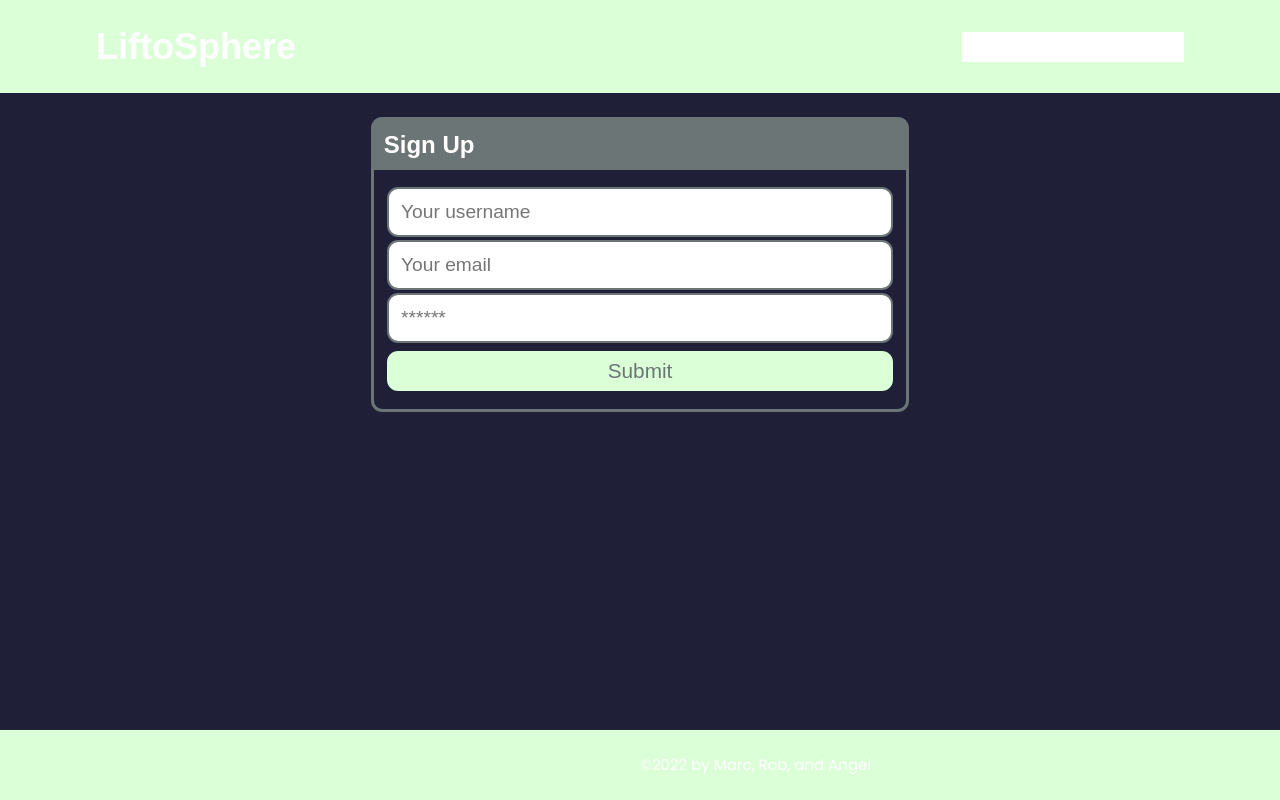
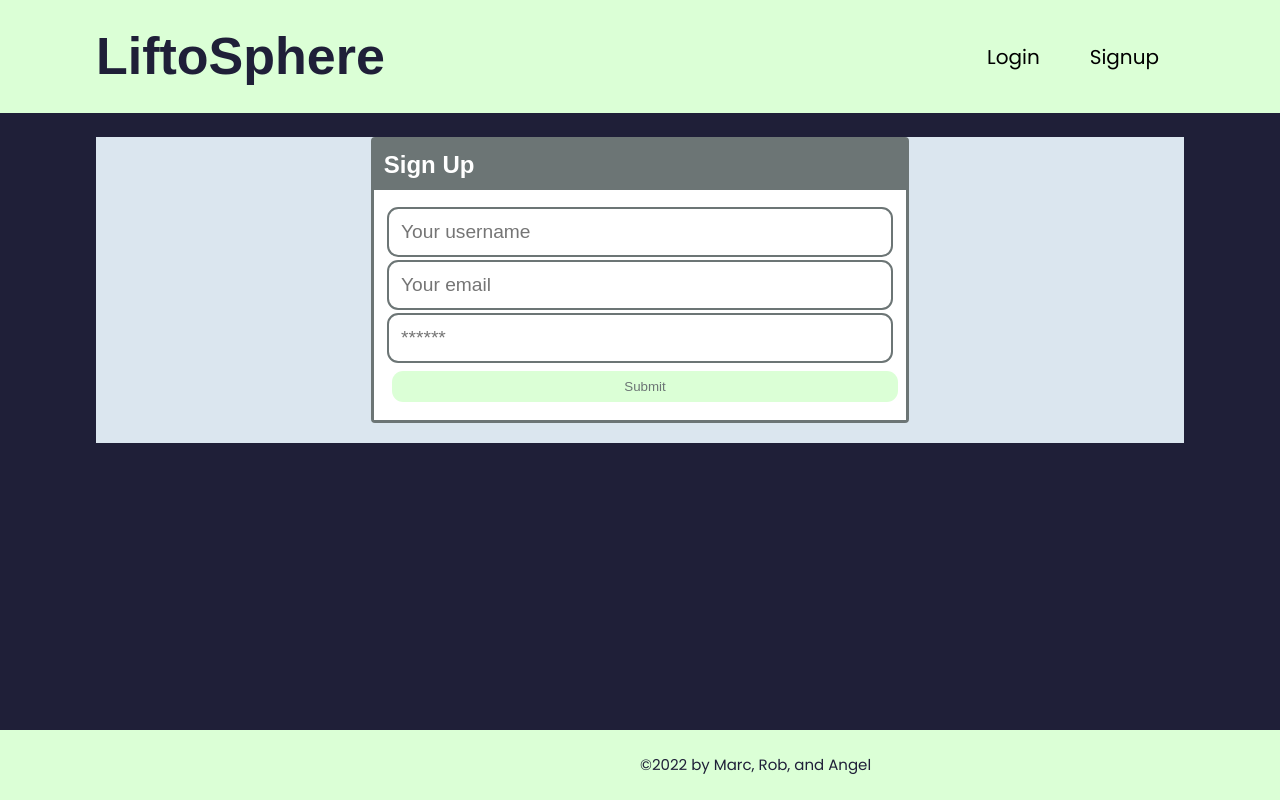
Before and after one commit to MarkAnthony9014/fitness-project-3, a React (Create React App) app in the folder client/: page /signup in a window 1280 px wide. Built offline with nearby package versions, Linux system fonts and the light colour scheme.

Commit message:
styled the homepage, posts and text

```diff
--- a/client/src/components/PostForm/index.js
+++ b/client/src/components/PostForm/index.js
@@ -95,7 +95,7 @@ const [ category, setCategory ] = useState( defaultOption );
           className="form-input col-12 col-md-9"
           onChange={handleChange}
         ></textarea>
-        <Dropdown options={options} onChange={handleDropdown} value={defaultOption} placeholder="Select an option" />
+        <Dropdown className="postFormNav" options={options} onChange={handleDropdown} value={defaultOption} placeholder="Select an option" />
         <button className="btn col-12 col-md-3" type="submit">
           Submit
         </button>
--- a/client/src/components/PostList/index.js
+++ b/client/src/components/PostList/index.js
@@ -46,8 +46,8 @@ const [ category, setCategory ] = useState( defaultOption );
     <div>
       <div className='card mt-4'>
       </div>
+      <Dropdown className="m-4"options={options} onChange={handleSort} value={defaultOption} placeholder="Select an option" />
       <h3>{title}</h3>
-      <Dropdown options={options} onChange={handleSort} value={defaultOption} placeholder="Select an option" />
       {filteredPosts &&
         filteredPosts.map(post => (
           <div key={post._id} className="card mb-3">
@@ -63,19 +63,19 @@ const [ category, setCategory ] = useState( defaultOption );
             </p>
             <div className="card-body">
             <p>{post.postText}</p>
+              <p className="postInfo mb-2 m-4">
 
-                <p>{post.postText}</p>
-                <p className="mb-0">
+                Comments: {post.reactionCount}
+                {post.reactionCount ? ' ' : ' '}
 
-                <button className='btn' onClick={() => handleLike(post._id)}>Like</button>
-                  {post.likeCount}
-                  <Link to={`/post/${post._id}`}>
-                  Comments: {post.reactionCount} || Click to{' '}
-                  {post.reactionCount ? 'see' : 'start'} the discussion!
-                  </Link>
-                </p>
+                Likes: {post.likeCount}
+
+              </p>
+              <button  className='btn' onClick={() => handleLike(post._id)}>Like</button>
+
               <Link to={`/post/${post._id}`}>
-                <button className='replyBtn bg-secondary mt-4 p-2 border rounded-1'>Reply</button>
+                <button className='btn'>Reply</button>
+
               </Link>
             </div>
           </div>
--- a/client/src/index.css
+++ b/client/src/index.css
@@ -92,7 +92,8 @@ h6 {
 }
 
 h1 {
-  font-size: 2.25rem;
+  font-size: 3.25rem;
+  color: var(--color-bg);
 }
 
 h2 {
@@ -101,6 +102,7 @@ h2 {
 
 h3 {
   font-size: 1.75rem;
+  margin-left: 10px;
 }
 
 h4 {
@@ -132,18 +134,21 @@ a:visited {
 nav {
   width: 100%;
   justify-content: center;
-  background: var(--color-white);
+
 }
 
 nav a {
   padding: 6px 10px;
   margin: 0 15px;
   transition: all 0.2s;
+  color: black;
+  border-radius: 12px;
+
 }
 
 nav a:hover {
   color: var(--secondary);
-  background-color: var(--color-white);
+  background: var(--color-bg);;
 }
 
 .page-title {
@@ -155,16 +160,18 @@ nav a:hover {
 
 .btn,
 .pill {
-  font-size: 1.3rem;
+
   text-decoration: none;
   padding: 0.5rem 1.2rem;
-  margin: 5px 0;
+  margin: 5px 5px;
   border-radius: var(--border-radius);
   border: none;
   color: var(--dark);
   outline: none;
   background-color: var(--secondary);
   transition: all 0.5s;
+
+
 }
 
 .btn:hover,
@@ -181,7 +188,7 @@ nav a:hover {
 .card {
   margin: 0 0 20px 0;
   border: 3px solid var(--dark);
-  border-radius: var(--border-radius);
+  border-radius: 4px;
 
   color: var(--dark);
 }
@@ -191,12 +198,12 @@ nav a:hover {
   margin: 0;
   background-color: var(--dark);
   padding: 0.625rem;
-  border-radius: calc(0.18rem - 1px) calc(0.18rem - 1px) 0 0;
 }
 
 .card-body {
   padding: 2.5%;
   font-size: 1.4rem;
+  background-color: white;
 }
 
 /* FORM */
@@ -280,6 +287,7 @@ nav a:hover {
   max-width: 1200px;
   margin-left: auto;
   margin-right: auto;
+  top: 0;
 }
 
 .container-fluid {
@@ -783,6 +791,7 @@ nav a:hover {
 
 .text-center {
   text-align: center;
+  color: var(--color-bg);
 }
 
 .text-justify {
@@ -839,7 +848,8 @@ nav a:hover {
 }
 
 .bg-dark {
-  background-color: var(--dark);
+  margin-left: 30%;
+  font-size: 50px;
 }
 
 /* FLEX CONTENT */
@@ -856,6 +866,10 @@ nav a:hover {
 
 .justify-space-between {
   justify-content: space-between;
+  border-right: 4px solid var(--dark);
+  border-left: 4px solid var(--dark);
+  padding: 30px;
+
 }
 
 .justify-space-around {
@@ -1298,7 +1312,7 @@ nav a:hover {
 }
 
 .replyBtn {
-  border-radius: 3px;
+  border-radius: 40px;
   border: 1px solid var(--dark);
   color: var(--dark);
 }
@@ -1306,6 +1320,7 @@ nav a:hover {
 footer div {
   margin-left: 50%;
   font-size: 15px;
+  color: var(--color-bg)
 }
 
 header {
@@ -1344,3 +1359,19 @@ header {
   border: 2px solid var(--dark);
   border-radius: 6px 6px 0 0;
 }
+
+.postInfo {
+  display: flex;
+  justify-content: end;
+  font-size: 21px;
+}
+
+.postFormNav {
+  border-top: 10px solid var(--dark);
+  border-radius: 4px;
+  font-size: 18px;
+}
+
+main {
+  background-color: rgb(219, 230, 239);
+}
--- a/client/src/pages/Home.js
+++ b/client/src/pages/Home.js
@@ -18,7 +18,7 @@ const Home = () => {
             <PostForm />
           </div>
         )}
-        <div className={`col-12 mb-3 ${loggedIn && 'col-lg-8'}`}>
+        <div className={`col-12  mb-3 ${loggedIn && 'col-lg-8'}`}>
           {loading ? (
             <div>Loading...</div>
           ) : (
```
